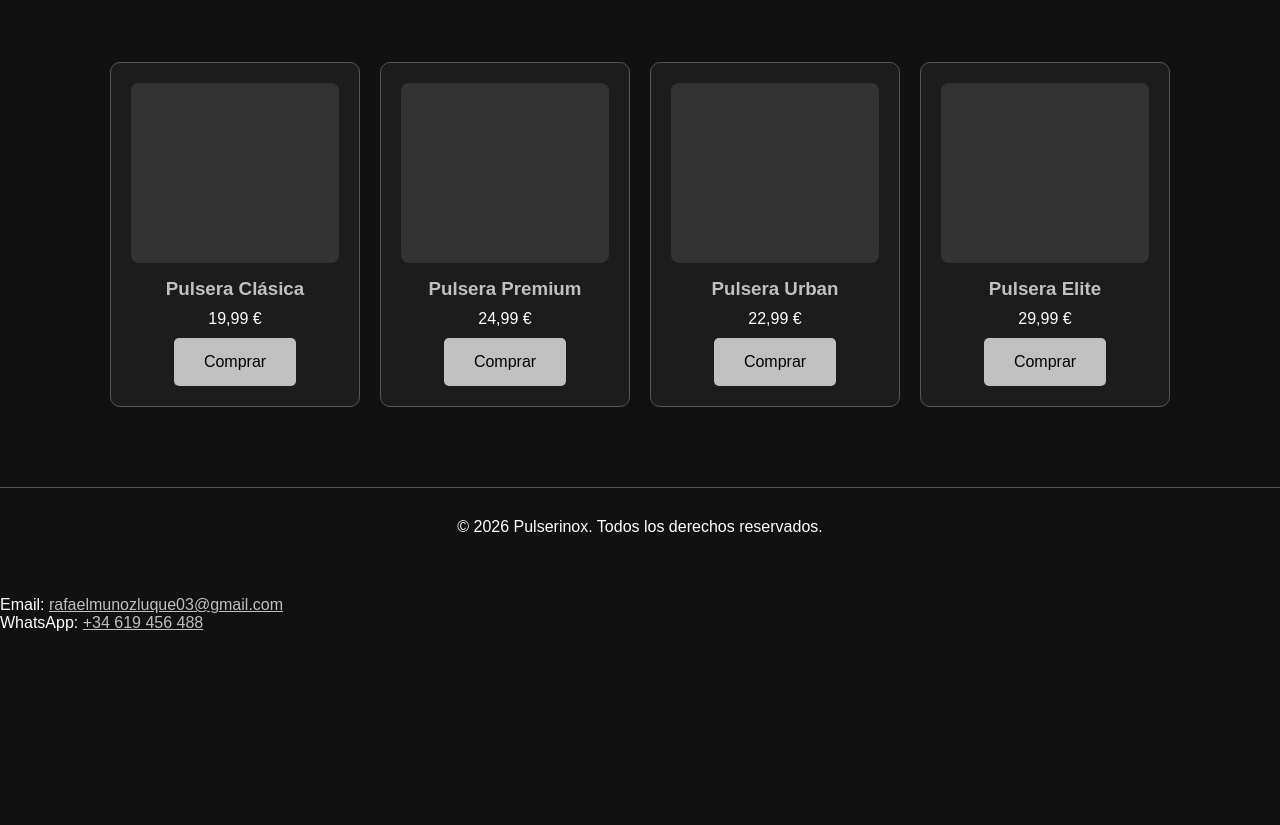
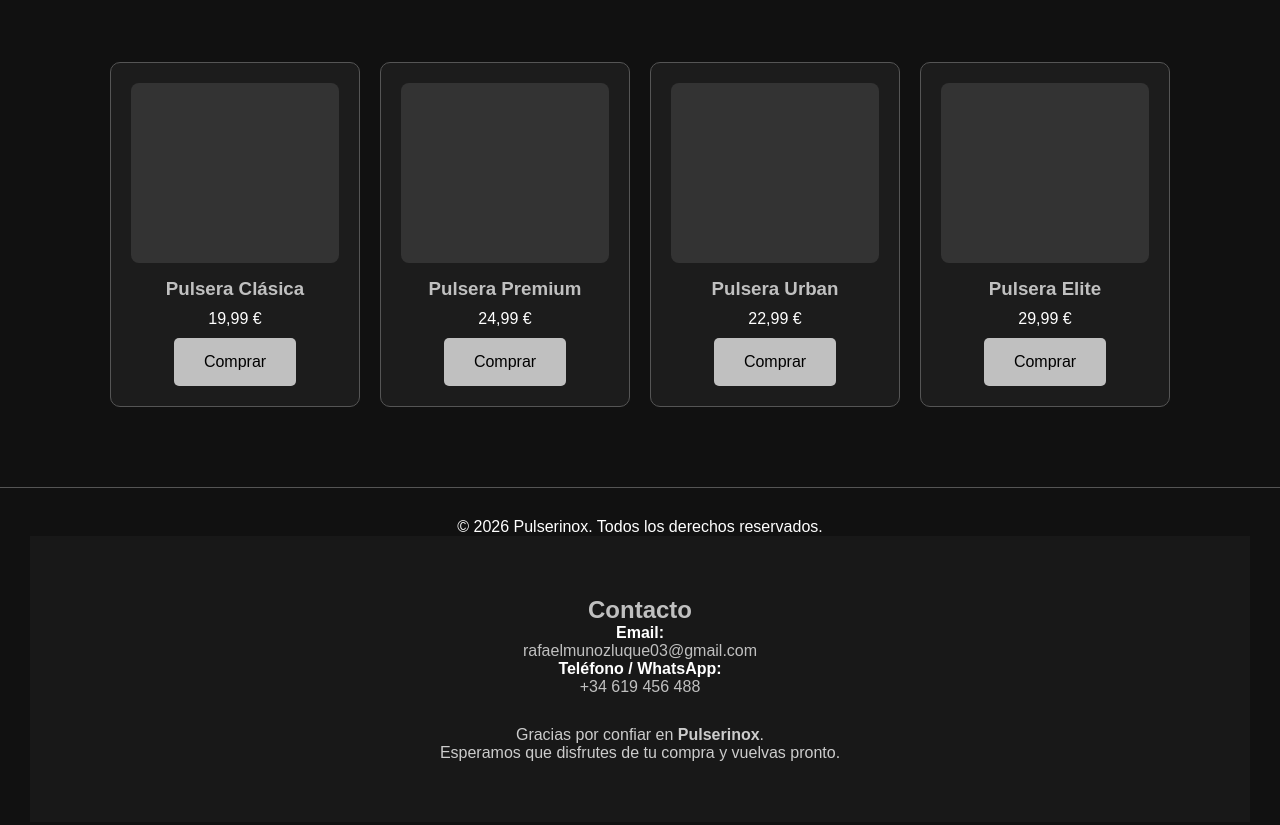
Before and after one commit to rafaelmunozluque03-design/Pulserinox, a plain HTML site: page index.html in a window 1280 px wide. Shown: the part 418-1243 px from the top of the page. Before the commit the page ends 1050 px from the top, so only its background shows below. Drawn offline with Linux system fonts and the light colour scheme.

Commit message:
Add contact section to index.html
Added contact section with email and WhatsApp information.

```diff
--- a/index.html
+++ b/index.html
@@ -160,20 +160,31 @@ footer{
 
 <footer>
 <p>© 2026 Pulserinox. Todos los derechos reservados.</p>
+<section id="contacto" style="padding:60px 20px;background:#181818;text-align:center;">
+
+<h2 style="color:silver;">Contacto</h2>
+
+<p>
+<strong>Email:</strong><br>
+<a href="mailto:rafaelmunozluque03@gmail.com" style="color:silver;text-decoration:none;">
+rafaelmunozluque03@gmail.com
+</a>
+</p>
+
+<p>
+<strong>Teléfono / WhatsApp:</strong><br>
+<a href="https://wa.me/34619456488" style="color:silver;text-decoration:none;">
++34 619 456 488
+</a>
+</p>
+
+<p style="margin-top:30px;color:#ccc;">
+Gracias por confiar en <strong>Pulserinox</strong>.<br>
+Esperamos que disfrutes de tu compra y vuelvas pronto.
+</p>
+
+</section>
 </footer>
 
 </body>
   </html>
-<p style="margin-top:30px;">
-    Email:
-    <a href="mailto:rafaelmunozluque03@gmail.com" style="color:silver;">
-        rafaelmunozluque03@gmail.com
-    </a>
-</p>
-
-<p>
-    WhatsApp:
-    <a href="https://wa.me/34619456488" style="color:silver;">
-        +34 619 456 488
-    </a>
-</p>
```
